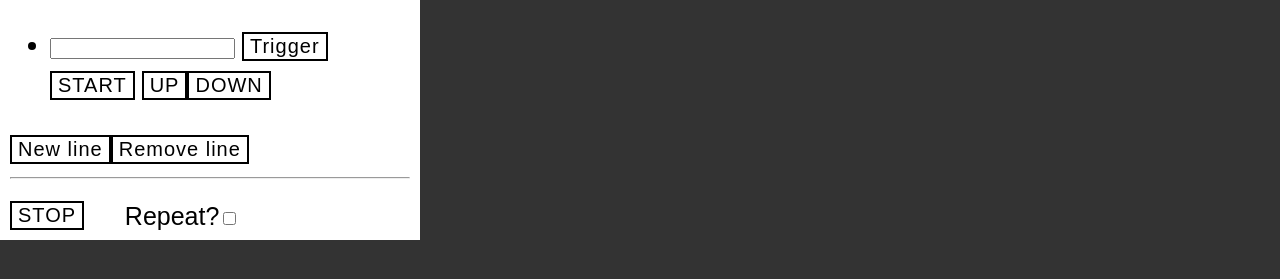
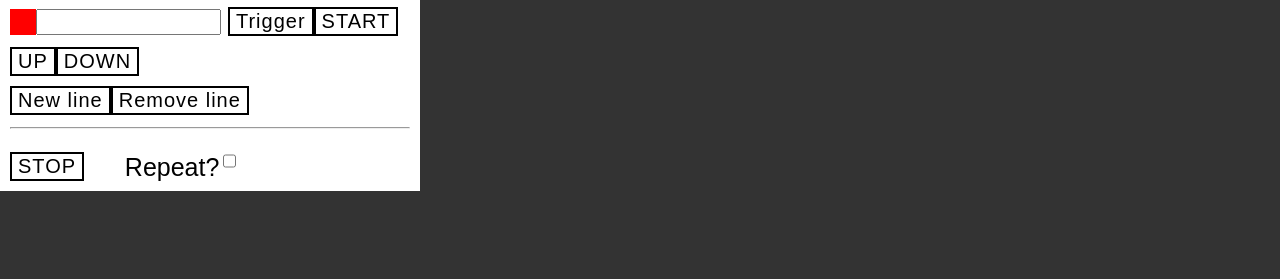
Before and after one commit to FilipNest/Synthy, a plain HTML site: page song.html in a window 1280 px wide. Shown: the part 139-418 px from the top of the page. Drawn offline with nearby package versions, Linux system fonts and the light colour scheme; a script that the page names is missing.

Commit message:
UI tweaks

```diff
--- a/style.css
+++ b/style.css
@@ -49,6 +49,10 @@ a:active {color:inherit;}
                0 0 20px
   }
 
+li, ul {padding:0px; margin:0px;}
+li:before {content:" "; width:20px; height:20px; display: inline-block; background-color:red; vertical-align: bottom; top:-2px; padding:3px; position:relative;}
+#songbuilder input {height:20px; top:-2px; position:relative;}
+
 
 @media (max-width: 950px) {
   #phrasebuilder {width:450px;}
```
